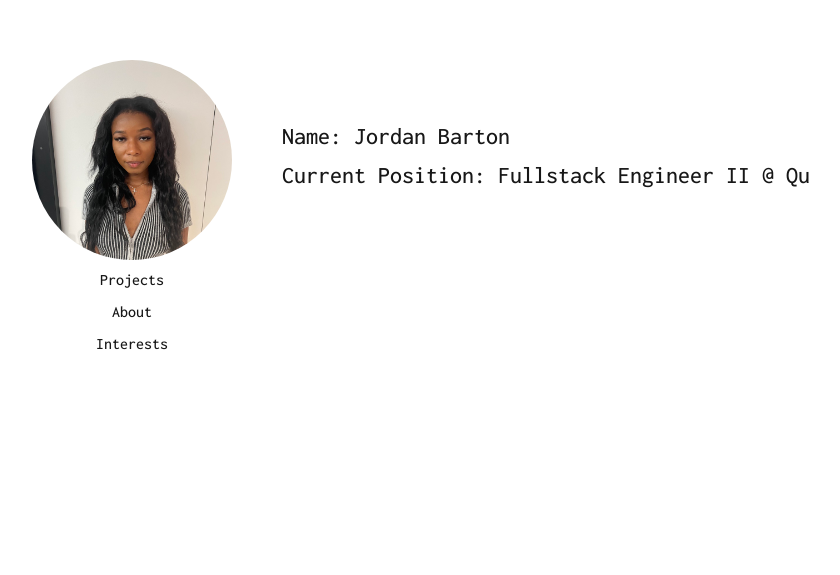
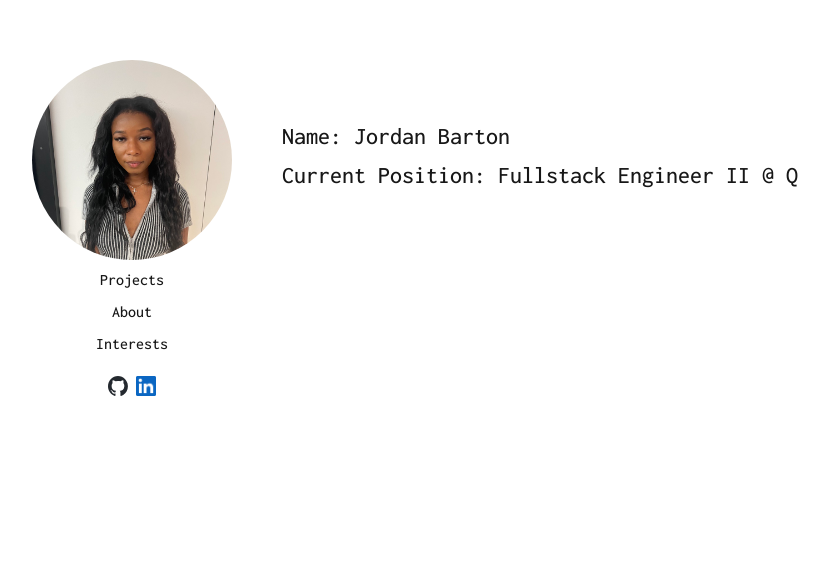
Before and after one commit to jsbarton/portfolio, a Next.js app: page / in a window 1280 px wide. Shown: the part 225-800 px from the top of the page, without its empty margins (131-971 px from the left). Built offline with nearby package versions, Linux system fonts and the light colour scheme.

Commit message:
refactor, update logo images

```diff
--- a/app/components/AboutSection.tsx
+++ b/app/components/AboutSection.tsx
@@ -1,4 +1,4 @@
-import { LegacyRef } from "react";
+import { MutableRefObject } from "react";
 import { contentWrapper, title } from "../styles";
 import {
   about,
@@ -10,7 +10,7 @@ import {
 } from "../messages";
 
 type Props = {
-  ref: LegacyRef<HTMLDivElement> | undefined;
+  ref: MutableRefObject<any>;
 };
 
 const AboutSection = ({ ref }: Props) => {
--- a/app/components/InterestsSection.tsx
+++ b/app/components/InterestsSection.tsx
@@ -1,9 +1,9 @@
-import { LegacyRef } from "react";
+import { MutableRefObject } from "react";
 import { contentWrapper, title } from "../styles";
 import { interests } from "../messages";
 
 type Props = {
-  ref: LegacyRef<HTMLDivElement> | undefined;
+  ref: MutableRefObject<any>;
 };
 
 const InterestsSection = ({ ref }: Props) => {
--- a/app/components/IntroSection.tsx
+++ b/app/components/IntroSection.tsx
@@ -1,4 +1,119 @@
+import {
+  blinkCaretAnimation,
+  externalLinksWrapper,
+  introWrapper,
+  profilePicture,
+  refsWrapper,
+  sectionWrapper,
+  typingAnimationText,
+} from "../styles";
+import Image from "next/image";
+import ProfilePic from "../i/profile-pic.jpg";
+import GitHubLogo from "../i/github-mark.svg";
+import LinkedInLogo from "../i/linked-in-logo.png";
+import { MutableRefObject, useEffect, useState } from "react";
+import { about, interestsTitle, projectsTitle } from "../messages";
 
-const IntroSection = () => {
+type Props = {
+  aboutRef: MutableRefObject<any>;
+  interestsRef: MutableRefObject<any>;
+  projectsRef: MutableRefObject<any>;
+};
+const IntroSection = ({ aboutRef, interestsRef, projectsRef }: Props) => {
+  const [currentWelcomeText, setCurrentWelcomeText] = useState<string>("");
+  const [secondLineWelcomeText, setSecondLineWelcomeText] =
+    useState<string>("");
+  const [thirdLineWelcomeText, setThirdLineWelcomeText] = useState<string>("");
+  const handleScroll = (ref: MutableRefObject<any>) => {
+    if (ref.current) {
+      ref.current.scrollIntoView({
+        behavior: "smooth",
+        block: "start",
+      });
+    }
+  };
 
-}
+  useEffect(() => {
+    const lines = [
+      { text: "Name: Jordan Barton", setter: setCurrentWelcomeText },
+      {
+        text: "Current Position: Fullstack Engineer II @ Quizlet",
+        setter: setSecondLineWelcomeText,
+      },
+      { text: "Location: New York, NY", setter: setThirdLineWelcomeText },
+    ];
+
+    let lineIndex = 0;
+    let charIndex = 0;
+    const interval = setInterval(() => {
+      if (lineIndex >= lines.length) {
+        clearInterval(interval);
+      } else {
+        const { text, setter } = lines[lineIndex];
+        charIndex++;
+
+        setter(text.slice(0, charIndex));
+
+        if (charIndex === text.length) {
+          lineIndex++;
+          charIndex = 0;
+        }
+      }
+    }, 100);
+
+    /** If this effect runs again or the component unmounts, clean up this interval */
+    return () => clearInterval(interval);
+  }, []);
+
+  return (
+    <div className={introWrapper}>
+      <div className={`${sectionWrapper} items-center mt-[125px]`}>
+        <Image alt="my-face" className={profilePicture} src={ProfilePic} />
+        <div className={refsWrapper} onClick={() => handleScroll(projectsRef)}>
+          {projectsTitle}
+        </div>
+        <div className={refsWrapper} onClick={() => handleScroll(aboutRef)}>
+          {about}
+        </div>
+        <div className={refsWrapper} onClick={() => handleScroll(interestsRef)}>
+          {interestsTitle}
+        </div>
+        <div className={externalLinksWrapper}>
+          <Image
+            className="max-w-[100%] mr-2"
+            alt="github-logo"
+            onClick={() => window.open("https://github.com/jsbarton", "_blank")}
+            src={GitHubLogo}
+          />
+          <Image
+            className="min-w-[100%]"
+            alt="linkedin-logo"
+            onClick={() =>
+              window.open(
+                "https://www.linkedin.com/in/jordan-barton-88350b159/",
+                "_blank"
+              )
+            }
+            src={LinkedInLogo}
+          />
+        </div>
+      </div>
+      <div className={`${sectionWrapper} min-w-[55%] ml-[50px]`}>
+        <div>
+          <span className={typingAnimationText}>{currentWelcomeText}</span>
+          <span className={blinkCaretAnimation("LineOne")} />
+        </div>
+        <div>
+          <span className={typingAnimationText}>{secondLineWelcomeText}</span>
+          <span className={blinkCaretAnimation("LineTwo")} />
+        </div>
+        <div>
+          <span className={typingAnimationText}>{thirdLineWelcomeText}</span>
+          <span className={blinkCaretAnimation("LineThree")} />
+        </div>
+      </div>
+    </div>
+  );
+};
+
+export default IntroSection;
--- a/app/components/ProjectsSection.tsx
+++ b/app/components/ProjectsSection.tsx
@@ -1,10 +1,10 @@
-import { LegacyRef } from "react";
+import { MutableRefObject } from "react";
 import { contentWrapper, gridBlock, title } from "../styles";
 import OpenTabIcon from "./OpenTabIcon";
 import { Project } from "../types";
 
 type Props = {
-  ref: LegacyRef<HTMLDivElement> | undefined;
+  ref: MutableRefObject<any>;
 };
 
 const projects: Project[] = [
--- a/app/messages.ts
+++ b/app/messages.ts
@@ -14,7 +14,7 @@ export const education: string = "Education";
 export const experience: string = "Experience";
 export const experiences: string[] = [
   "Fullstack Engineer II | Activation & Retention | Quizlet, Inc.",
-  "Fullstack Engineer I | SEO, Search & Recommendations | Quizlet, Inc.",
+  "Fullstack Engineer I | SEO, Search, & Recommendations | Quizlet, Inc.",
   "Fullstack Engineer Intern | SEO | Quizlet, Inc.",
   "CodeU Participant | Google",
 ];
@@ -24,6 +24,7 @@ export const school: string = "University of Maryland, College Park";
  * Messages for Interests section.
  */
 
+export const interestsTitle: string = 'Interests';
 export const interests: string[] = [
   "Food",
   "Fashion",
--- a/app/page.tsx
+++ b/app/page.tsx
@@ -1,138 +1,22 @@
 "use client";
-import Image from "next/image";
-import ProfilePic from "./i/profile-pic.jpg";
-import GitHubLogo from "./i/github-mark-white.svg";
-import LinkedInLogo from "./i/linked-in-logo.png";
 import { MutableRefObject, useEffect, useRef, useState } from "react";
 import {
-  blinkCaretAnimation,
-  externalLinksWrapper,
-  introWrapper,
   pageWrapper,
-  profilePicture,
-  refsWrapper,
-  sectionWrapper,
-  typingAnimationText,
 } from "./styles";
-import {
-  about,
-  projectsTitle,
-} from "./messages";
 import ProjectsSection from "./components/ProjectsSection";
 import AboutSection from "./components/AboutSection";
 import InterestsSection from "./components/InterestsSection";
+import IntroSection from "./components/IntroSection";
 
 export default function Home() {
   const aboutRef = useRef(null);
   const interestsRef = useRef(null);
   const projectsRef = useRef(null);
-  const [currentWelcomeText, setCurrentWelcomeText] = useState<string>("");
-  const [isFirstLineComplete, setIsFirstLineComplete] =
-    useState<boolean>(false);
-  const [isSecondLineComplete, setIsSecondLineComplete] =
-    useState<boolean>(false);
-  const [secondLineWelcomeText, setSecondLineWelcomeText] =
-    useState<string>("");
-  const [thirdLineWelcomeText, setThirdLineWelcomeText] = useState<string>("");
-
-  const handleScroll = (ref: MutableRefObject<any>) => {
-    if (ref.current) {
-      ref.current.scrollIntoView({
-        behavior: "smooth",
-        block: "start",
-      });
-    }
-  };
-
-  // TODO: Refactor
-  let firstLineBuilder = "";
-  let secondLineBuilder = "";
-  let thirdLineBuilder = "";
-  let firstLineCounter = 0;
-  let secondLineCounter = 0;
-  let thirdLineCounter = 0;
-  const firstLineWelcomeText = "Name: Jordan Barton";
-  const secondLineFinalText =
-    "Current Position: Fullstack Engineer II @ Quizlet";
-  const thirdLineFinalText = "Location: New York, NY";
-  useEffect(() => {
-    setInterval(() => {
-      if (
-        firstLineCounter < firstLineWelcomeText.length &&
-        isFirstLineComplete === false
-      ) {
-        firstLineBuilder += firstLineWelcomeText.charAt(firstLineCounter);
-        setCurrentWelcomeText(firstLineBuilder);
-        firstLineCounter++;
-      }
-      if (
-        firstLineCounter === firstLineWelcomeText.length &&
-        secondLineCounter < secondLineFinalText.length &&
-        isSecondLineComplete === false
-      ) {
-        setIsFirstLineComplete(true);
-        secondLineBuilder += secondLineFinalText.charAt(secondLineCounter++);
-        setSecondLineWelcomeText(secondLineBuilder);
-      }
-
-      if (
-        secondLineCounter === secondLineFinalText.length &&
-        thirdLineCounter < thirdLineFinalText.length
-      ) {
-        setIsSecondLineComplete(true);
-        thirdLineBuilder += thirdLineFinalText.charAt(thirdLineCounter++);
-        setThirdLineWelcomeText(thirdLineBuilder);
-      }
-    }, 100);
-  }, []);
-  // END TODO
 
   return (
     <>
       <div className={pageWrapper}>
-        <div className={introWrapper}>
-          <div className={`${sectionWrapper} items-center mt-[125px]`}>
-            <Image alt="my-face" className={profilePicture} src={ProfilePic} />
-            <div
-              className={refsWrapper}
-              onClick={() => handleScroll(projectsRef)}
-            >
-              {projectsTitle}
-            </div>
-            <div className={refsWrapper} onClick={() => handleScroll(aboutRef)}>
-              {about}
-            </div>
-            <div
-              className={refsWrapper}
-              onClick={() => handleScroll(interestsRef)}
-            >
-              Interests
-            </div>
-            {/** These aren't visible because they're white/transparent */}
-            <div className={externalLinksWrapper}>
-              <Image alt="github-logo" src={GitHubLogo} />
-              <Image alt="linkedin-logo" src={LinkedInLogo} />
-            </div>
-          </div>
-          <div className={`${sectionWrapper} min-w-[55%] ml-[50px]`}>
-            <div>
-              <span className={typingAnimationText}>{currentWelcomeText}</span>
-              <span className={blinkCaretAnimation("LineOne")} />
-            </div>
-            <div>
-              <span className={typingAnimationText}>
-                {secondLineWelcomeText}
-              </span>
-              <span className={blinkCaretAnimation("LineTwo")} />
-            </div>
-            <div>
-              <span className={typingAnimationText}>
-                {thirdLineWelcomeText}
-              </span>
-              <span className={blinkCaretAnimation("LineThree")} />
-            </div>
-          </div>
-        </div>
+        <IntroSection aboutRef={aboutRef} interestsRef={interestsRef} projectsRef={projectsRef}/>
         <ProjectsSection ref={projectsRef} />
         <AboutSection ref={aboutRef} />
         <InterestsSection ref={interestsRef} />
--- a/app/styles.ts
+++ b/app/styles.ts
@@ -12,7 +12,7 @@ export const sectionWrapper = 'flex flex-col';
 export const introWrapper = 'flex h-screen items-center justify-center w-full relative';
 export const profilePicture = 'max-w-[200px] max-h-[200px] rounded-full'
 export const refsWrapper = 'pt-2';
-export const externalLinksWrapper = 'flex h-5 my-5 w-5';
+export const externalLinksWrapper = 'flex h-5 justify-center my-5 w-5';
 export const typingAnimationText = 'inline-block overflow-hidden text-2xl whitespace-nowrap';
 export const blinkCaretAnimation = (lineVersion: string) => `inline-block h-5 mb-[5px] w-[6px] animate-blinkCaret${lineVersion} bg-white ml-2`;
 
```
Also changed, not shown: app/i/github-mark.svg (added), app/i/linked-in-logo.png.
